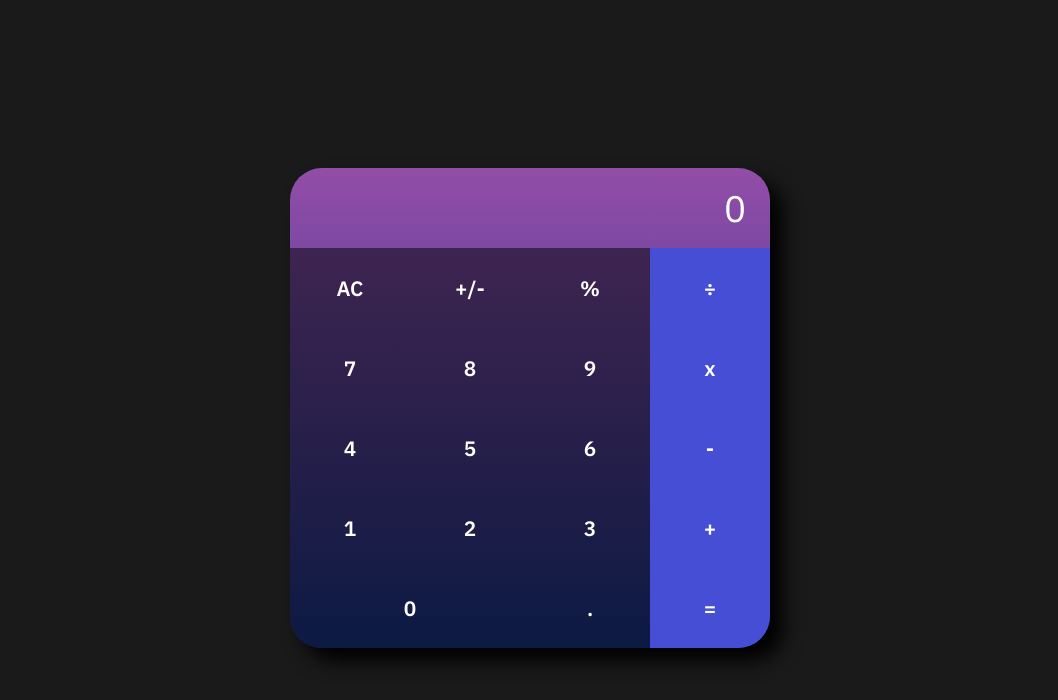
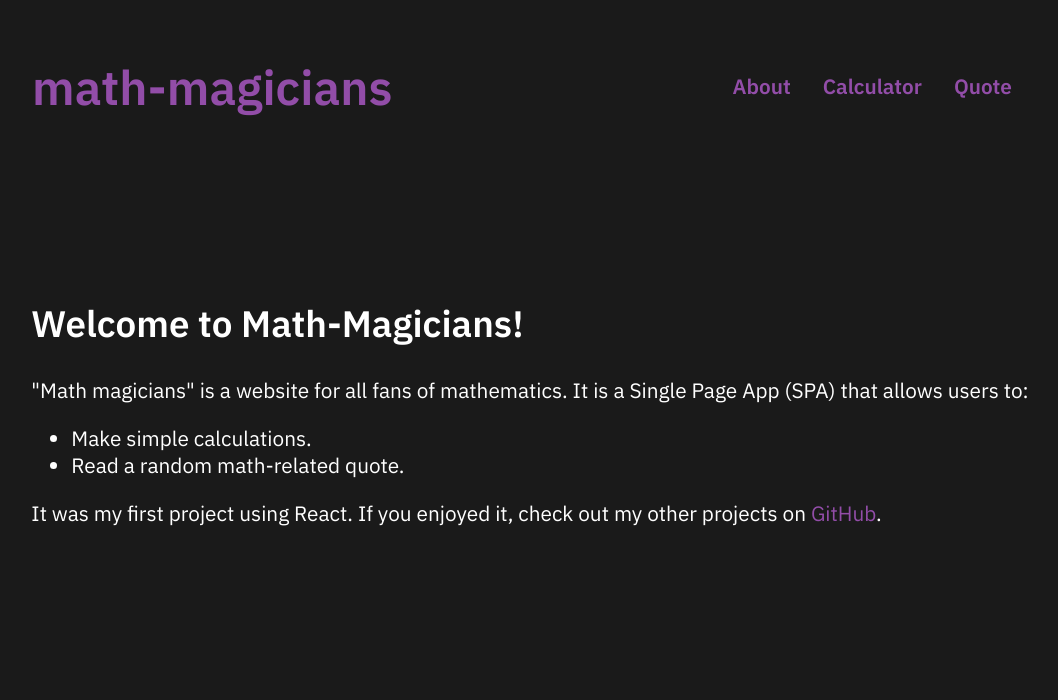
Before and after one commit to melaniesigrid/math-magicians, a React (Create React App) app: page /about in a window 1280 px wide. Shown: the top 700 px of the page, without its empty margins (110-1168 px from the left). Built offline with nearby package versions, Linux system fonts and the light colour scheme.

Commit message:
Create header and about page, use Route to link to them from header

```diff
--- a/package.json
+++ b/package.json
@@ -7,10 +7,13 @@
     "@testing-library/jest-dom": "^5.16.2",
     "@testing-library/react": "^12.1.2",
     "@testing-library/user-event": "^13.5.0",
+    "babel-plugin-macros": "^3.1.0",
     "big.js": "^6.1.1",
+    "font-awesome": "^4.7.0",
     "prop-types": "^15.8.1",
     "react": "^17.0.2",
     "react-dom": "^17.0.2",
+    "react-router-dom": "^6.2.1",
     "react-scripts": "5.0.0",
     "react-textfit": "^1.1.1",
     "web-vitals": "^2.1.4"
--- a/src/App.js
+++ b/src/App.js
@@ -1,12 +1,20 @@
 import React from 'react';
+import { BrowserRouter as Router, Routes, Route, Link } from 'react-router-dom';
+import { render } from "react-dom";
+import Header from './components/Header';
 import Calculator from './components/Calculator';
+import About from './pages/About';
 
 // eslint-disable-next-line react/prefer-stateless-function
 class App extends React.Component {
   render() {
     return (
-      <div className="App">
-        <Calculator />
+      <div class="App">
+        <Header />
+        <Routes>
+          <Route path="/math-magicians" element={<Calculator />} />
+          <Route path="/about" element={<About />}/>
+        </Routes>
       </div>
     );
   }
--- a/src/components/Calculator.js
+++ b/src/components/Calculator.js
@@ -19,6 +19,8 @@ const Calculator = () => {
   };
 
   return (
+    <div clasName="App">
+      <h3 className="letsStyle">Let's do some math!</h3>
       <div className="calculator-container">
         <div className="display" id="display">
           <span className="hint">
@@ -54,8 +56,8 @@ const Calculator = () => {
           <CalcButton myFunc={handleClick} buttonName="=" buttonClasses="btn equals orange" id="equals" />
         </div>
       </div>
+    </div>
   );
 };
-// 🐋
 
 export default Calculator;
--- /dev/null
+++ b/src/components/Header.js
@@ -0,0 +1,50 @@
+import React from 'react';
+
+const Header = () => {
+  const headerStyle = {
+    width: "100vw",
+    position: "fixed",
+    top: 0,
+    padding: "1rem 0",
+    color: "rgba(146, 77, 168, 1)",
+  }
+
+  const navStyle = {
+    display: "flex",
+    alignItems: "center",
+    justifyContent: "space-around",
+  }
+  const titleStyle = {
+    left: 0,
+    textTransform: "lowercase",
+    fontSize:"3rem",
+  }
+
+  const listStyle = {
+    listStyleType: "none",
+    display: "flex",
+    fontSize: "1.3rem",
+  }
+
+  const itemStyle = {
+    padding: "1rem",
+    fontWeight: "bold",
+  }
+
+  return (
+    <header style={headerStyle}>
+      <nav style={navStyle}>
+        <h1 style={titleStyle}>
+          <a href="/math-magicians/" rel="noopener noreferrer">Math-Magicians</a>
+        </h1>
+        <ul style={listStyle}>
+          <li style={itemStyle}><a href="/About/" rel="noopener noreferrer">About</a></li>
+          <li style={itemStyle}><a href="/math-magicians/" rel="noopener noreferrer">Calculator</a></li>
+          <li style={itemStyle}><a href="/Quote/" rel="noopener noreferrer">Quote</a></li>
+        </ul>
+      </nav>
+    </header>
+  )
+}
+
+export default Header;
--- a/src/components/calculator.css
+++ b/src/components/calculator.css
@@ -1,3 +1,9 @@
+.letsStyle {
+  color: white;
+  font-size: 1.5rem;
+  padding-bottom: 2rem;
+}
+
 .calculator-container {
   background: rgb(25, 52, 136);
   background: -moz-linear-gradient(0deg, rgba(25, 52, 136, 1) 0%, rgba(146, 77, 168, 1) 100%);
--- a/src/index.css
+++ b/src/index.css
@@ -3,6 +3,18 @@
 body {
   font-family: 'IBM Plex Sans', sans-serif;
   background-color: #1a1a1a;
+}
+
+a {
+  text-decoration: none;
+  color: rgba(146, 77, 168, 1);
+}
+
+a:hover {
+  opacity: 0.6;
+}
+
+.App {
   min-height: 100vh;
   display: flex;
   justify-content: center;
--- a/src/index.js
+++ b/src/index.js
@@ -1,11 +1,15 @@
 import React from 'react';
 import ReactDOM from 'react-dom';
+import { render } from "react-dom";
+import { BrowserRouter as Router } from "react-router-dom";
 import './index.css';
 import App from './App';
 
 ReactDOM.render(
   <React.StrictMode>
-    <App />
+    <Router>
+      <App />
+    </Router>
   </React.StrictMode>,
-  document.getElementById('root'),
+  document.getElementById('root')
 );
--- /dev/null
+++ b/src/pages/About.js
@@ -0,0 +1,31 @@
+import React from 'react';
+// import { FontAwesomeIcon } from '@fortawesome/react-fontawesome';
+// import { solid, regular, brands } from '@fortawesome/fontawesome-svg-core/import.macro';
+
+const About = () => {
+  const titleStyle = {
+    color: "white",
+    fontSize: "2.3rem",
+  }
+
+  const paragraphStyle = {
+    color: "white",
+    fontSize: "1.3rem",
+  }
+
+  return (
+    <div>
+      <h2 style={titleStyle}>Welcome to Math-Magicians!</h2>
+      <p style={paragraphStyle}>"Math magicians" is a website for all fans of mathematics. It is a Single Page App (SPA) that allows users to:
+        <ul>
+          <li>Make simple calculations.</li>
+          <li>Read a random math-related quote.</li>
+        </ul>
+        It was my first project using React. If you enjoyed it, check out my other projects on
+        <a href="https://github.com/melaniesigrid"> GitHub</a>.
+      </p>
+    </div>
+  );
+};
+
+export default About;
```
Also changed, not shown: src/pages/Quote.js (added), 1 other file (tests, documents, lock files or other folders). Lines whose indentation alone changed are shown as unchanged.
